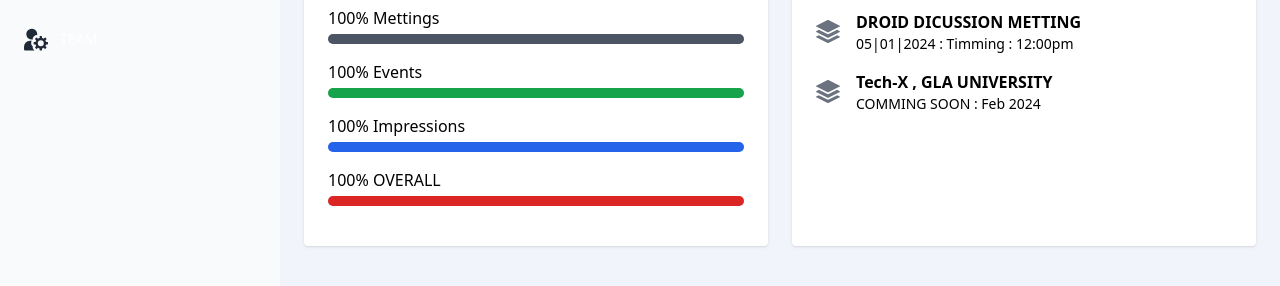
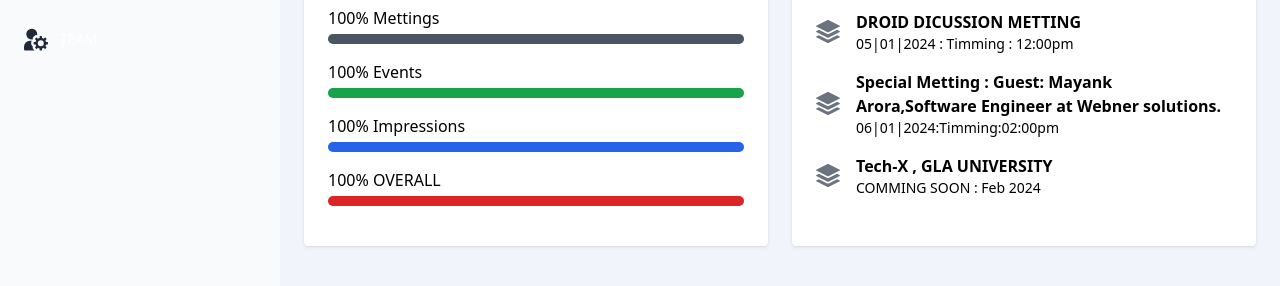
Before and after one commit to saurabh-945798/Droid-club, a website: page vinit.html in a window 1280 px wide. Shown: the part 322-608 px from the top of the page. Drawn offline with nearby package versions, Linux system fonts and the light colour scheme.

Commit message:
Update vinit.html

```diff
--- a/vinit.html
+++ b/vinit.html
@@ -199,6 +199,19 @@
                     </div>
                   </div>
 
+
+                    <div class="mb-4 flex items-center">
+                    <svg xmlns="http://www.w3.org/2000/svg" width="16" height="16" fill="currentColor" class="mr-4 h-9 w-10 text-gray-500 dark:text-gray-400" viewBox="0 0 16 16">
+                      <path d="m14.12 10.163 1.715.858c.22.11.22.424 0 .534L8.267 15.34a.598.598 0 0 1-.534 0L.165 11.555a.299.299 0 0 1 0-.534l1.716-.858 5.317 2.659c.505.252 1.1.252 1.604 0l5.317-2.66zM7.733.063a.598.598 0 0 1 .534 0l7.568 3.784a.3.3 0 0 1 0 .535L8.267 8.165a.598.598 0 0 1-.534 0L.165 4.382a.299.299 0 0 1 0-.535L7.733.063z"></path>
+                      <path d="m14.12 6.576 1.715.858c.22.11.22.424 0 .534l-7.568 3.784a.598.598 0 0 1-.534 0L.165 7.968a.299.299 0 0 1 0-.534l1.716-.858 5.317 2.659c.505.252 1.1.252 1.604 0l5.317-2.659z"></path>
+                    </svg>
+                    <div>
+                      <p class="font-semibold dark:text-white cursor-pointer hover:underline">Special Metting : Guest: Mayank Arora,Software Engineer at Webner solutions.
+                         </p>
+                      <p class="text-sm dark:text-white">06|01|2024:Timming:02:00pm</p>
+                    </div>
+                  </div>
+
                   <div class="mb-4 flex items-center">
                     <svg xmlns="http://www.w3.org/2000/svg" width="16" height="16" fill="currentColor" class="mr-4 h-6 w-6 text-gray-500 dark:text-gray-400" viewBox="0 0 16 16">
                       <path d="m14.12 10.163 1.715.858c.22.11.22.424 0 .534L8.267 15.34a.598.598 0 0 1-.534 0L.165 11.555a.299.299 0 0 1 0-.534l1.716-.858 5.317 2.659c.505.252 1.1.252 1.604 0l5.317-2.66zM7.733.063a.598.598 0 0 1 .534 0l7.568 3.784a.3.3 0 0 1 0 .535L8.267 8.165a.598.598 0 0 1-.534 0L.165 4.382a.299.299 0 0 1 0-.535L7.733.063z"></path>
```
